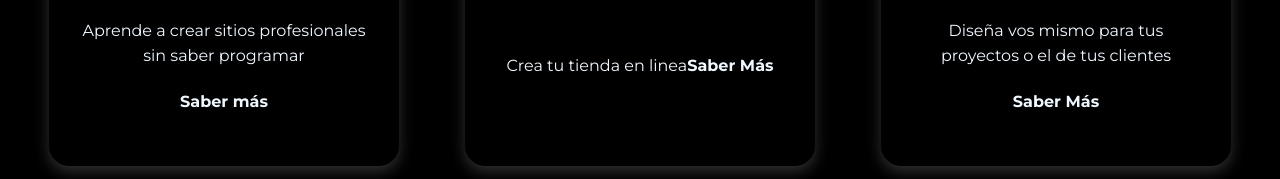
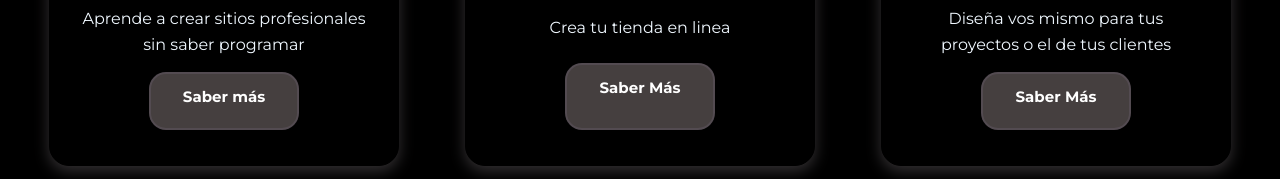
Before and after one commit to liligonz16/Proyecto-coder, a plain HTML site: page pages/cursos.html in a window 1280 px wide. Shown: the part 621-800 px from the top of the page. Drawn offline with Linux system fonts and the light colour scheme.

Commit message:
copie y pegue los codigos en las demas paginas

```diff
--- a/pages/cursos.html
+++ b/pages/cursos.html
@@ -40,7 +40,6 @@
 
 
 
-
   <section class="grid2">
     <h3 class=itemdelSubtitulo1>Cursos</h3>
 
@@ -49,24 +48,23 @@
       <div class="caja1">
         <img src="../imagenes/WORDPRESS.png" alt=" Esta es una imagen del logo del Wordpress" />
         <p>Aprende a crear sitios profesionales sin saber programar</p>
-        <a  href="">Saber más</a>
+        <a class="boton__cajas" href="">Saber más</a>
 
       </div>
 
       <div class="caja2">
         <img src="../imagenes/WOO.png" alt="Esta es una imagen del logo de Woocomemerce" />
         <p>Crea tu tienda en linea</p>
-        <a href="">Saber Más</a>
+        <a class="boton__cajas" href="">Saber Más</a>
       </div>
 
       <div class="caja3">
         <img src="../imagenes/PSD.png" alt="Esta es una imagen del logo de photoshop" />
         <p>Diseña vos mismo para tus proyectos o el de tus clientes</p>
-        <a href="">Saber Más</a>
+        <a class="boton__cajas" href="">Saber Más</a>
       </div>
     </div>
   </section>
-
 
 
 
```
Also changed, not shown: index.html (+1 -0 lines), pages/contacto.html (+4 -1 lines), pages/sobre-mi.html (+2 -2 lines).
